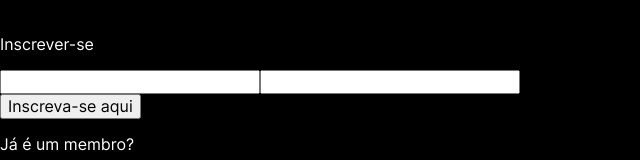
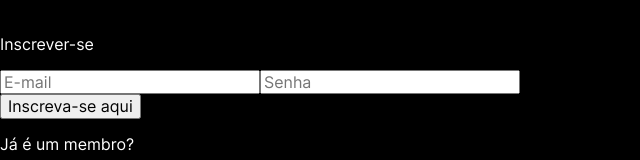
Before and after one commit to deborabeatriz-f/web_project_around_auth, a React (Vite) app: page /register in a window 1280 px wide. Shown: the part 143-303 px from the top of the page, without its empty margins (0-640 px from the left). Built offline with nearby package versions, Linux system fonts and the light colour scheme; no server answers.

Commit message:
update register jsx file - add nem class names

```diff
--- a/src/components/Sign/Register.jsx
+++ b/src/components/Sign/Register.jsx
@@ -19,25 +19,29 @@ const Register = ({ handleRegistration }) => {
   const handleSubmit = (event) => {
     event.preventDefault();
     handleRegistration(data);
-  }
+  };
 
   return (
     <div className="sign">
       <p className="sign__welcome">Inscrever-se</p>
       <form className="sign__form" onSubmit={handleSubmit}>
         <input
+          className="sign__email"
           id="email"
           name="email"
           type="email"
           value={data.email}
           onChange={handleChange}
+          placeholder="E-mail"
         />
         <input
+          className="sign__password"
           id="password"
           name="password"
           type="password"
           value={data.password}
           onChange={handleChange}
+          placeholder="Senha"
         />
         <div className="sign__button-container">
           <button type="submit" className="sign__link">
```
